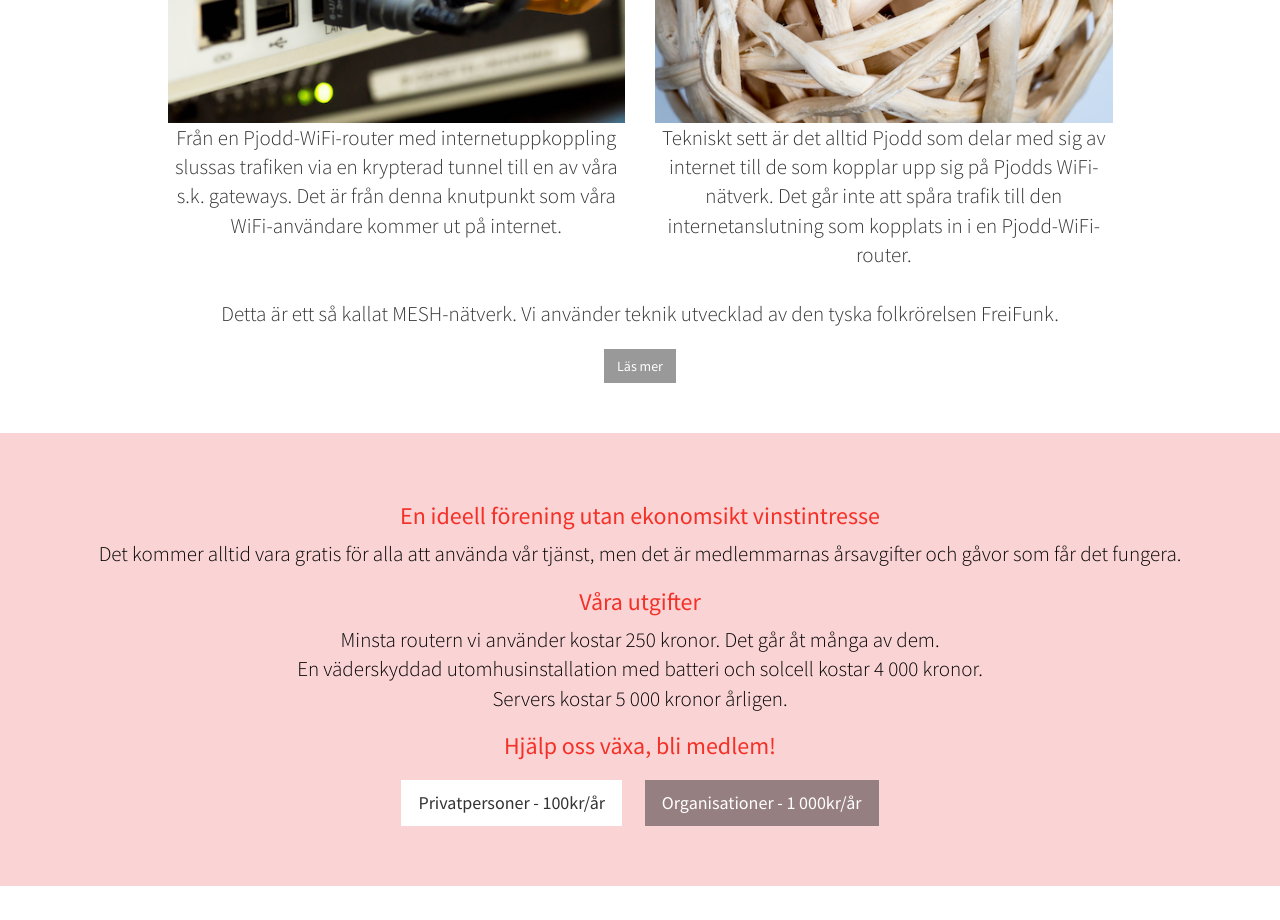
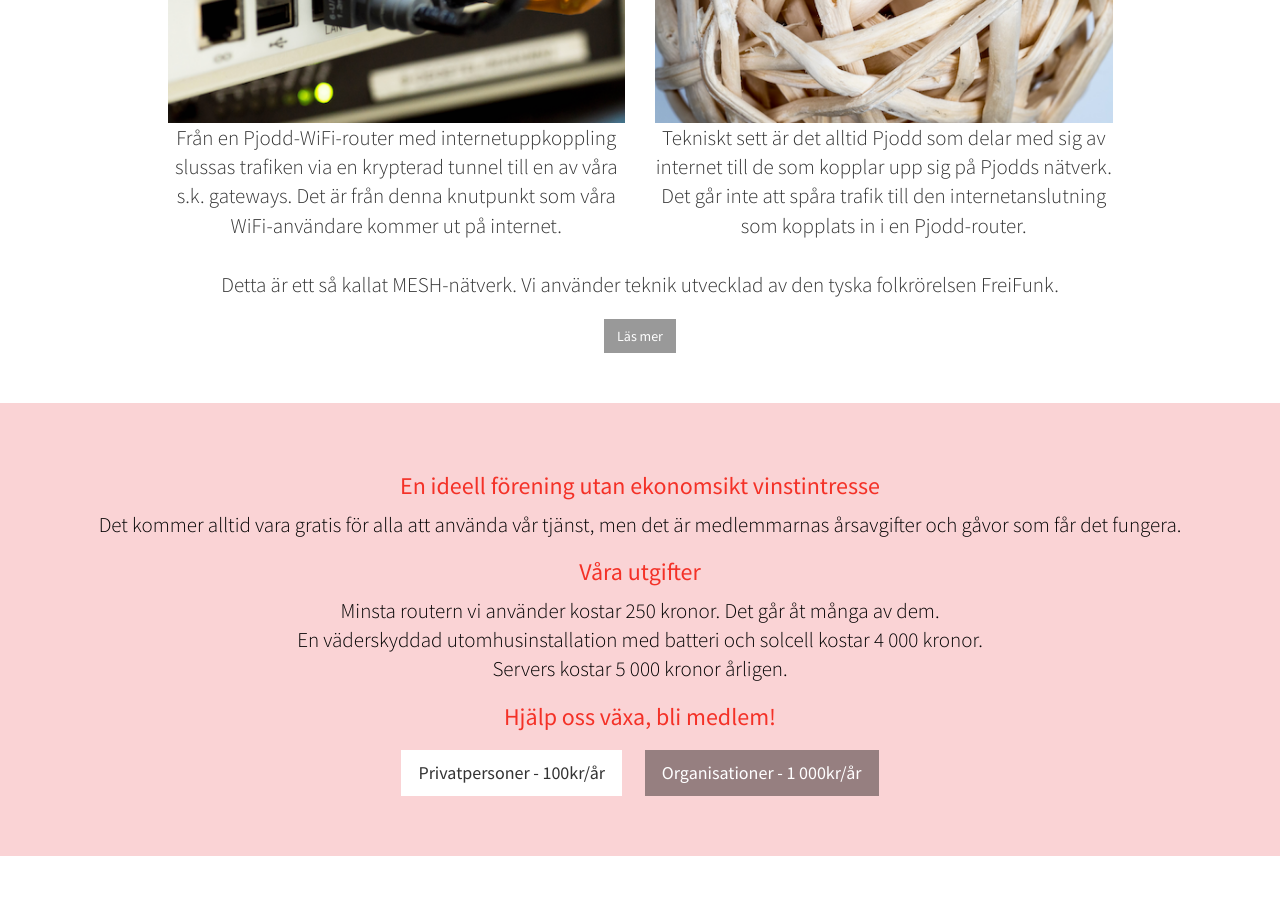
Before and after one commit to pjodd/landing-page, a plain HTML site: page index.html in a window 1280 px wide. Shown: the part 2680-3600 px from the top of the page. Drawn offline with Linux system fonts and the light colour scheme.

Commit message:
enklare? text

```diff
--- a/index.html
+++ b/index.html
@@ -206,8 +206,8 @@
               </a>
               <p class="lead">
                 Tekniskt sett är det alltid Pjodd som delar med sig av internet till de
-                som kopplar upp sig på Pjodds WiFi-nätverk. Det går inte att spåra trafik
-                till den internetanslutning som kopplats in i en Pjodd-WiFi-router.
+                som kopplar upp sig på Pjodds nätverk. Det går inte att spåra trafik
+                till den internetanslutning som kopplats in i en Pjodd-router.
               </p>
             </div>
           </div>
```
